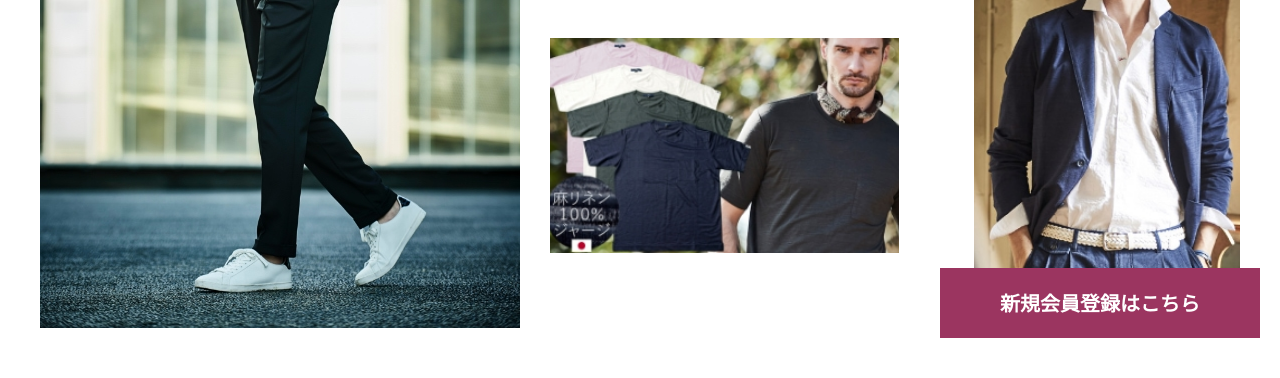
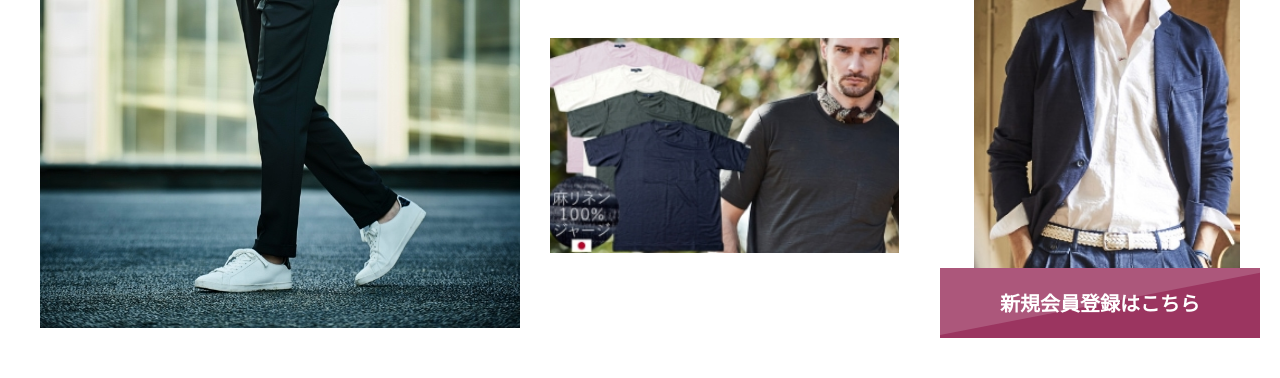
Before and after one commit to charao-fouguta/g-stage-youngfashon, a website built with webpack: page index.html in a window 1280 px wide. Shown: the part 422-800 px from the top of the page. Built offline with nearby package versions, Linux system fonts and the light colour scheme; files whose address does not match are found by name.

Commit message:
[add] htaccess, [fix] register button

```diff
--- /dev/null
+++ b/htaccess.txt
@@ -0,0 +1,3 @@
+RewriteEngine On
+RewriteCond %{HTTPS} off
+RewriteRule ^(.*$) https://lp.g-stagejapan.jp/summerstylingcollection2021/$1 [R=301,L]
--- a/index.html
+++ b/index.html
@@ -5,7 +5,7 @@
 		<meta http-equiv="X-UA-Compatible" content="IE=edge">
 		<meta name="viewport" content="width=device-width, initial-scale=1.0">
 		<link rel="stylesheet" href="style.css?20210615">
-		<link rel="icon" type="image/x-icon" href="logo-black.png?20210518">
+		<link rel="icon" type="image/x-icon" href="logo-black.png?20210625">
 		<title>G-Stage Styling Suit Collection</title>
 		<meta name="description" content="夏の若者向けコーディネート！G-Stage Styling Suit Collectionでカジュアルからフォーマルまで、オンオフ切り替えできるアイテムをご紹介。人気アイテムGEAR SUETSも今がお買い得！">
 	</head>
--- a/src/sass/object/project/_contents.scss
+++ b/src/sass/object/project/_contents.scss
@@ -897,15 +897,36 @@
 	position: fixed;
 	bottom: 0;
 	margin: 0 auto;
-	padding: .5em 1em;
+	padding: .8em 1em;
 	width: 100%;
 	background: #9B3560;
+	overflow: hidden;
 	visibility: hidden;
 	font-size: 2rem;
 	font-weight: bold;
 	text-align: center;
 	color: #fff !important;
 	transition: .5s;
+	&::after {
+		content: "";
+		display: block;
+		position: absolute;
+		top: -6.1em;
+		left: -1em;
+		z-index: -1;
+		width: 110%;
+		height: 250%;
+		background: #b66a8aa6;
+		transform: rotate(171deg);
+		transition: .5s;
+		@include mq(pb) {
+			transform: rotate(174deg);
+		}
+		@include mq(tb) {
+			top: -7em;
+			transform: rotate(169deg);
+		}
+	}
 	@include mq(tb) {
 		right: 1em;
 		bottom: 2em;
```
Also changed, not shown: style.css.
